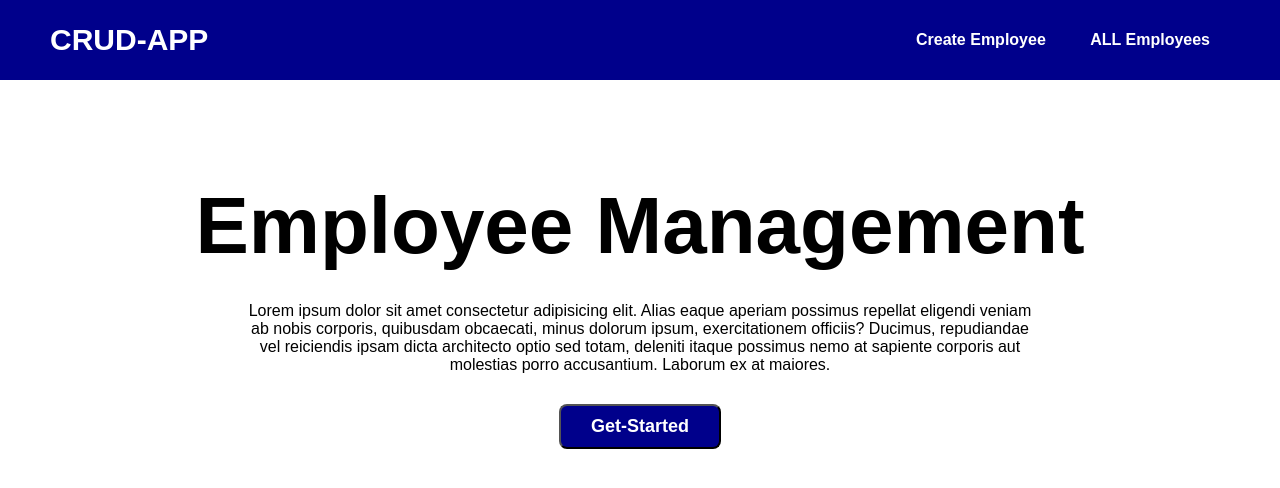
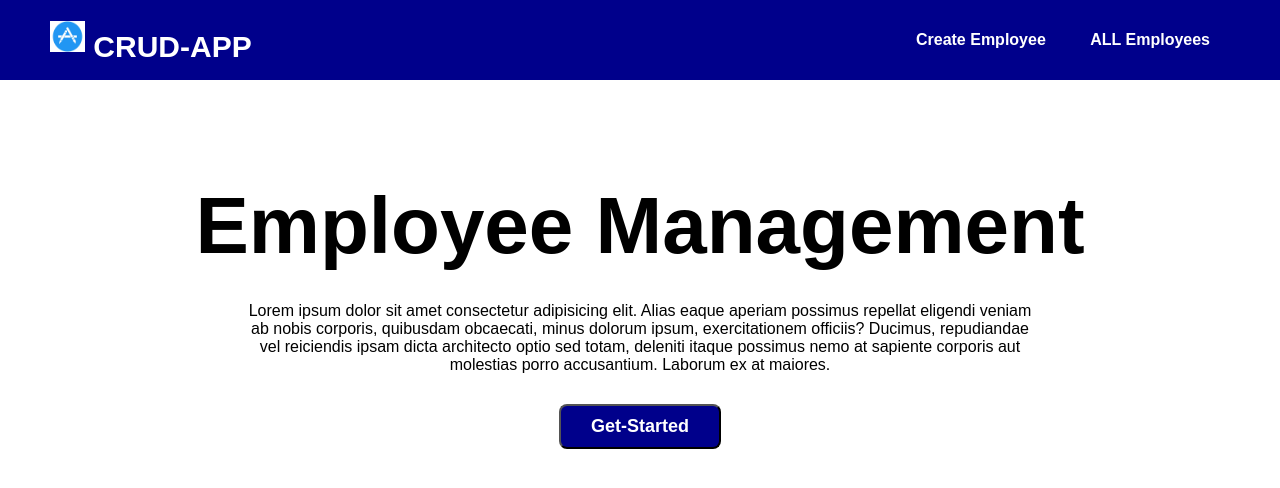
Before and after one commit to Hashhey/CRUD-APP-JS, a plain HTML site: page index.html in a window 1280 px wide. Drawn offline with Linux system fonts and the light colour scheme.

Commit message:
Add Changes

```diff
--- a/index.html
+++ b/index.html
@@ -12,8 +12,9 @@
 
     <nav class="navbar-container">
         <figure class="logo">
+         <img src="/assets/images2.png" alt="logo" class="logo-img">
+       <a href="/index.html"> CRUD-APP</a>
 
-       <a href="/index.html"> CRUD-APP</a>
         </figure>
 
         <div class="nav-links">
--- a/scripts/EditEmployee.js
+++ b/scripts/EditEmployee.js
@@ -18,8 +18,9 @@ const id = params.get("id");
 async function getEditEmployee() {
   try {
     let resp = await fetch(
-      `https://crud-app-js-h1kp.onrender.com/employees${id}`,
+      `https://crud-app-js-h1kp.onrender.com/employees/${id}`
     );
+
     let data = await resp.json();
     console.log(data);
 
--- a/style.css
+++ b/style.css
@@ -25,6 +25,12 @@ a{
     align-items: center;
     justify-content: space-between;
     padding :0 50px;
+}
+
+.logo-img{
+    width: 35px;
+    height: 40px;
+    object-fit: contain;
 }
 
 .logo {
```
Also changed, not shown: assets/images2.png (added).
